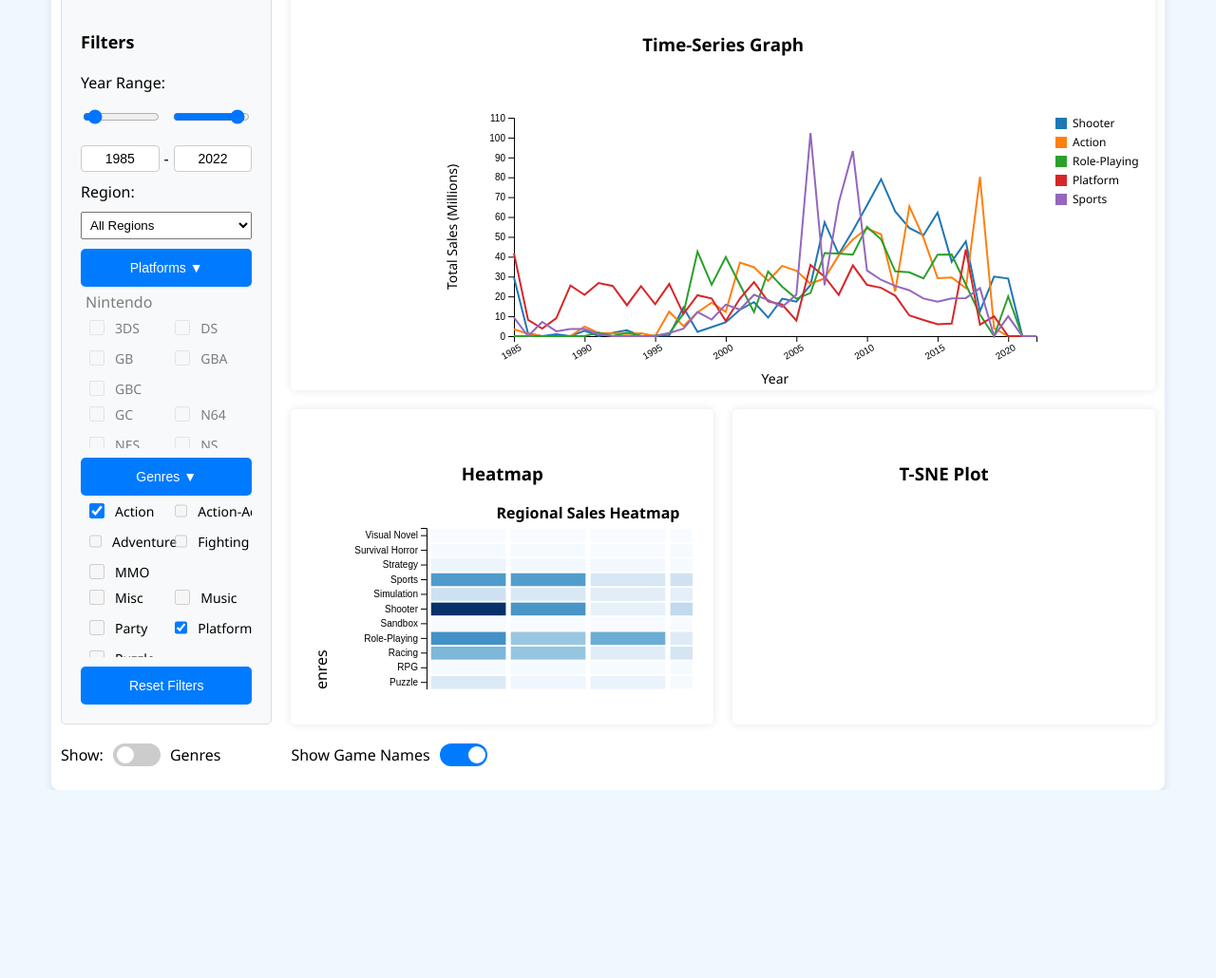
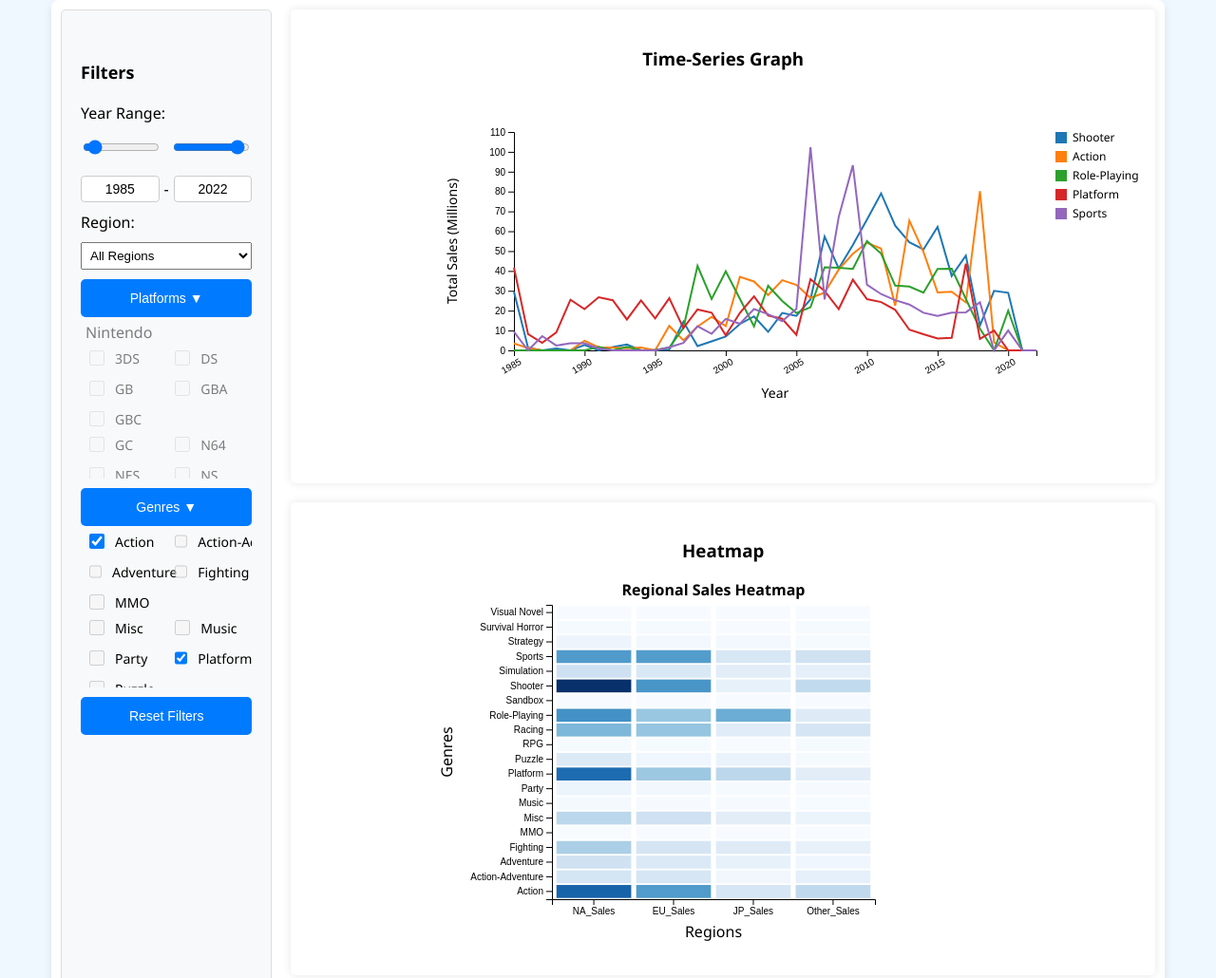
Before and after one commit to mimirinnn/VA_Project, a website built with webpack: page src/index.html in a window 1280 px wide. Shown: the top 1030 px of the page at 95% size. Before the commit the page ends 832 px from the top, so only its background shows below. Built offline with nearby package versions, Linux system fonts and the light colour scheme.

Commit message:
changed layout

```diff
--- a/src/index.html
+++ b/src/index.html
@@ -50,8 +50,20 @@
     <!-- Charts -->
     <div class="chart time-series">
       <h3>Time-Series Graph</h3>
-      <svg id="time-series-chart" width="600" height="300"></svg>
+      <svg id="time-series-chart" width="600" height="400"></svg>
     </div>
+
+    <div class="chart heatmap ">
+      <h3>Heatmap</h3>
+
+      <svg id="heatmap-chart" width="600" height="400"></svg>
+    </div>
+
+    <div class="chart t-sne">
+      <h3>T-SNE Plot</h3>
+      <svg id="t-sne-chart" width="600" height="400"></svg>
+    </div>
+
 
       <div class="toggle-container">
         <span>Show:</span>
@@ -70,16 +82,7 @@
       </label>
     </div>
 
-    <div class="chart heatmap">
-      <h3>Heatmap</h3>
 
-      <svg id="heatmap-chart" width="400" height="200"></svg>
-    </div>
-
-    <div class="chart t-sne">
-      <h3>T-SNE Plot</h3>
-      <svg id="t-sne-chart" width="400" height="200"></svg>
-    </div>
   </div>
 
 </body>
--- a/src/index.scss
+++ b/src/index.scss
@@ -5,7 +5,7 @@ body {
   display: flex;
   justify-content: center;
   align-items: center;
-  height: 100vh;
+  height: auto;
 
 }
 
@@ -22,7 +22,8 @@ body {
   grid-template-rows: auto auto;
   grid-template-areas:
     "filters time-series time-series"
-    "filters heatmap t-sne";
+    "filters heatmap heatmap"
+    "filters t-sne t-sne";
   gap: 20px;
   background: white;
   padding: 10px;
```
